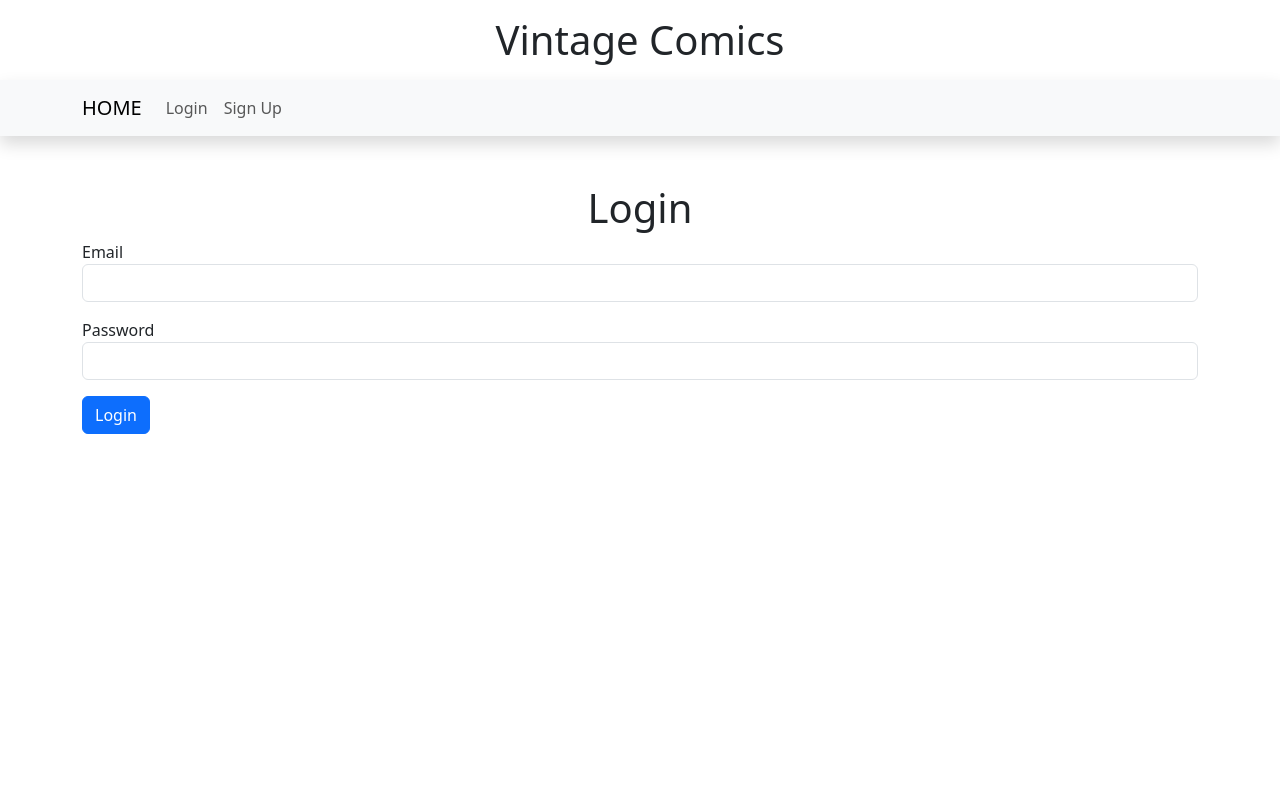
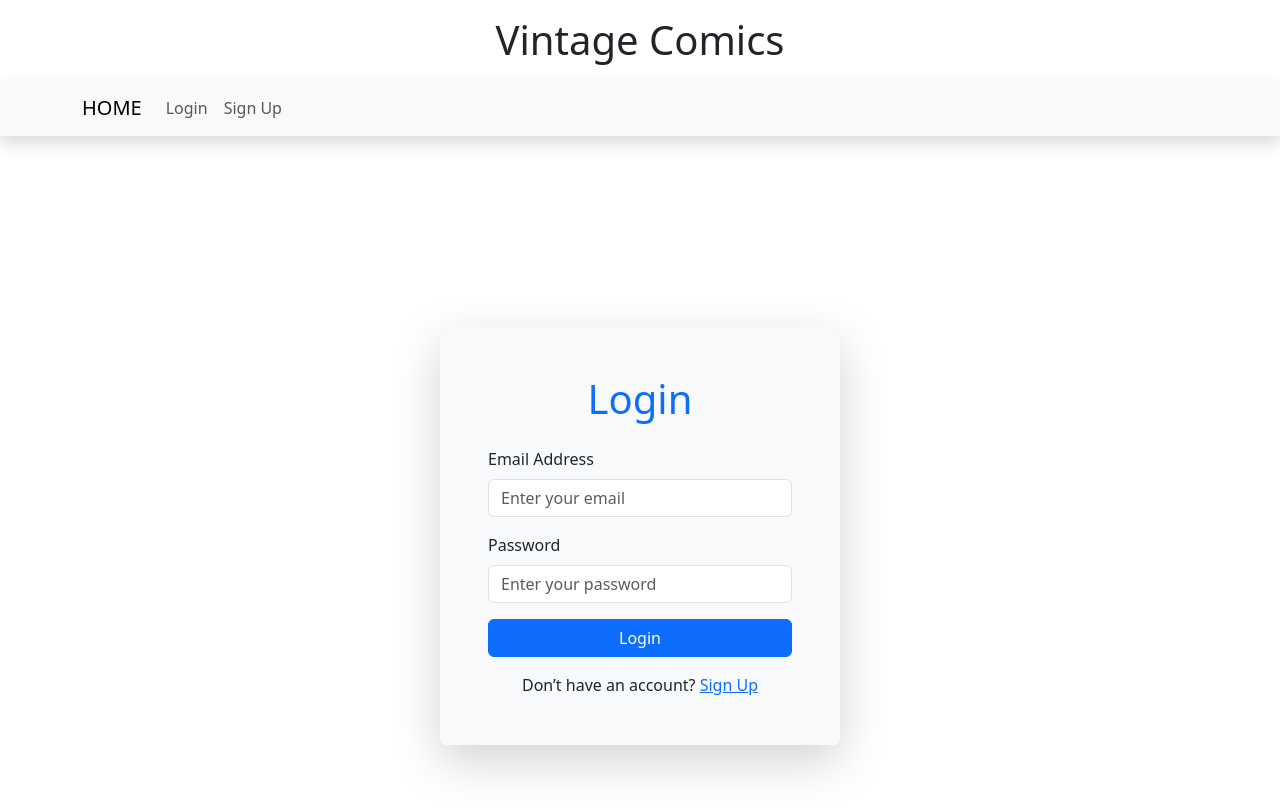
Before and after one commit to StepheninSchool/vintageComics_api, a React (Vite) app in the folder vintageComics-ui/: page /login in a window 1280 px wide. Shown: the top 812 px of the page. Built offline with nearby package versions, Linux system fonts and the light colour scheme; no server answers.

Commit message:
SPRINT 4: if cart exists, loggin in redirects to cart page

```diff
--- a/vintageComics-ui/src/routes/Login.jsx
+++ b/vintageComics-ui/src/routes/Login.jsx
@@ -1,7 +1,8 @@
-import React, { useState } from 'react';
-import { useNavigate } from 'react-router-dom';
-import { useForm } from 'react-hook-form';
-import { useOutletContext } from 'react-router-dom';
+import React, { useState } from "react";
+import { useForm } from "react-hook-form";
+import { useNavigate } from "react-router-dom";
+import { useCookies } from "react-cookie";
+import { useOutletContext } from "react-router-dom";
 
 const apiUrl = import.meta.env.VITE_API_HOST;
 
@@ -9,58 +10,101 @@ export default function Login() {
   const { setIsLoggedIn } = useOutletContext(); // Access the state updater
   const { register, handleSubmit, formState: { errors } } = useForm();
   const [serverError, setServerError] = useState('');
+  const [cookies] = useCookies(['cart']); // Access the cart cookie
   const navigate = useNavigate();
 
   const onSubmit = async (data) => {
     try {
       const response = await fetch(`${apiUrl}/users/login`, {
-        method: 'POST',
-        headers: { 'Content-Type': 'application/json' },
+        method: "POST",
+        headers: { "Content-Type": "application/json" },
         body: JSON.stringify(data),
-        credentials: 'include',
+        credentials: "include",
       });
 
       if (response.ok) {
         setIsLoggedIn(true);
-        navigate('/home'); // Redirect after successful login
+
+        // Check if there are items in the cart
+        const cartItems = cookies.cart ? cookies.cart.split(",") : [];
+        if (cartItems.length > 0) {
+          navigate("/cart"); // Redirect to checkout if cart has items
+        } else {
+          navigate("/home"); // Otherwise, redirect to home
+        }
       } else {
         const errorData = await response.json();
-        setServerError(errorData.error || 'Login failed. Please try again.');
+        setServerError(errorData.error || "Login failed. Please try again.");
       }
     } catch (error) {
-      console.error('Error during login:', error);
-      setServerError('An unexpected error occurred. Please try again later.');
+      console.error("Error during login:", error);
+      setServerError("An unexpected error occurred. Please try again later.");
     }
   };
 
   return (
-    <div className="container my-5">
-      <h1 className="text-center">Login</h1>
-      <form onSubmit={handleSubmit(onSubmit)}>
-        {/* Email */}
+    <div className="container d-flex justify-content-center align-items-center vh-100">
+      <div className="bg-light p-5 rounded shadow-lg" style={{ width: "100%", maxWidth: "400px" }}>
+        <h1 className="text-center mb-4 text-primary">Login</h1>
+        <form onSubmit={handleSubmit(onSubmit)} noValidate>
+          {/* Email Field */}
           <div className="mb-3">
-          <label>Email</label>
+            <label htmlFor="email" className="form-label">
+              Email Address
+            </label>
             <input
               type="email"
-            {...register('email', { required: 'Email is required' })}
-            className={`form-control ${errors.email && 'is-invalid'}`}
+              id="email"
+              className={`form-control ${errors.email ? "is-invalid" : ""}`}
+              placeholder="Enter your email"
+              {...register("email", {
+                required: "Email is required",
+                pattern: {
+                  value: /^[^\s@]+@[^\s@]+\.[^\s@]+$/,
+                  message: "Enter a valid email address",
+                },
+              })}
             />
             {errors.email && <div className="invalid-feedback">{errors.email.message}</div>}
           </div>
-        {/* Password */}
+
+          {/* Password Field */}
           <div className="mb-3">
-          <label>Password</label>
+            <label htmlFor="password" className="form-label">
+              Password
+            </label>
             <input
               type="password"
-            {...register('password', { required: 'Password is required' })}
-            className={`form-control ${errors.password && 'is-invalid'}`}
+              id="password"
+              className={`form-control ${errors.password ? "is-invalid" : ""}`}
+              placeholder="Enter your password"
+              {...register("password", {
+                required: "Password is required",
+                minLength: {
+                  value: 8,
+                  message: "Password must be at least 8 characters",
+                },
+              })}
             />
             {errors.password && <div className="invalid-feedback">{errors.password.message}</div>}
           </div>
+
           {/* Server Error */}
-        {serverError && <p className="text-danger">{serverError}</p>}
-        <button type="submit" className="btn btn-primary">Login</button>
+          {serverError && (
+            <div className="alert alert-danger" role="alert">
+              {serverError}
+            </div>
+          )}
+
+          {/* Submit Button */}
+          <button type="submit" className="btn btn-primary w-100 mb-3">Login</button>
+
+          {/* Signup Link */}
+          <div className="text-center">
+            Don’t have an account? <a href="/signup" className="text-primary">Sign Up</a>
+          </div>
         </form>
+      </div>
     </div>
   );
 }
--- a/vintageComics-ui/src/routes/Logout.jsx
+++ b/vintageComics-ui/src/routes/Logout.jsx
@@ -38,10 +38,18 @@ export default function Logout() {
   }, [setIsLoggedIn, navigate]); // Add dependencies to the useEffect hook
 
   return (
-    <div className="container">
-      {/* Display a heading and the logout message */}
-      <h2>Logout</h2>
-      <p>{message}</p>
+    <div className="container my-5">
+      <div className="bg-light p-4 rounded shadow-lg text-center">
+        <h1 className="text-danger mb-4">Logout</h1>
+        <p className="lead">{message}</p>
+        {/* Redirect to home page */}
+        <button
+          className="btn btn-primary mt-3"
+          onClick={() => navigate('/home')}
+        >
+          Go to Home
+        </button>
+      </div>
     </div>
   );
 }
--- a/vintageComics-ui/src/routes/Signup.jsx
+++ b/vintageComics-ui/src/routes/Signup.jsx
@@ -42,11 +42,11 @@ export default function Signup() {
   };
 
   return (
-    <div className="container my-5">
-      <div className="bg-light p-4 rounded shadow-lg">
-        <h1 className="text-center display-4 text-primary mb-4">Sign Up</h1>
+    <div className="container d-flex justify-content-center align-items-center vh-100">
+      <div className="bg-light p-5 rounded shadow-lg" style={{ width: "100%", maxWidth: "400px" }}>
+        <h1 className="text-center mb-4 text-primary">Sign Up</h1>
         <form onSubmit={handleSubmit(onSubmit)} noValidate>
-          {/* Email */}
+          {/* Email Field */}
           <div className="mb-3">
             <label htmlFor="email" className="form-label">
               Email Address
@@ -64,12 +64,10 @@ export default function Signup() {
                 },
               })}
             />
-            {errors.email && (
-              <div className="invalid-feedback">{errors.email.message}</div>
-            )}
+            {errors.email && <div className="invalid-feedback">{errors.email.message}</div>}
           </div>
 
-          {/* Password */}
+          {/* Password Field */}
           <div className="mb-3">
             <label htmlFor="password" className="form-label">
               Password
@@ -87,15 +85,13 @@ export default function Signup() {
                 },
               })}
             />
-            {errors.password && (
-              <div className="invalid-feedback">{errors.password.message}</div>
-            )}
+            {errors.password && <div className="invalid-feedback">{errors.password.message}</div>}
           </div>
 
-          {/* Display Detailed Password Errors */}
+          {/* Password Errors */}
           {passwordErrors.length > 0 && (
             <div className="alert alert-danger">
-              <ul>
+              <ul className="mb-0">
                 {passwordErrors.map((err, index) => (
                   <li key={index}>{err}</li>
                 ))}
@@ -103,7 +99,7 @@ export default function Signup() {
             </div>
           )}
 
-          {/* First Name */}
+          {/* First Name Field */}
           <div className="mb-3">
             <label htmlFor="first_name" className="form-label">
               First Name
@@ -111,22 +107,16 @@ export default function Signup() {
             <input
               type="text"
               id="first_name"
-              className={`form-control ${
-                errors.first_name ? "is-invalid" : ""
-              }`}
+              className={`form-control ${errors.first_name ? "is-invalid" : ""}`}
               placeholder="Enter your first name"
               {...register("first_name", {
                 required: "First name is required",
               })}
             />
-            {errors.first_name && (
-              <div className="invalid-feedback">
-                {errors.first_name.message}
-              </div>
-            )}
+            {errors.first_name && <div className="invalid-feedback">{errors.first_name.message}</div>}
           </div>
 
-          {/* Last Name */}
+          {/* Last Name Field */}
           <div className="mb-3">
             <label htmlFor="last_name" className="form-label">
               Last Name
@@ -134,32 +124,31 @@ export default function Signup() {
             <input
               type="text"
               id="last_name"
-              className={`form-control ${
-                errors.last_name ? "is-invalid" : ""
-              }`}
+              className={`form-control ${errors.last_name ? "is-invalid" : ""}`}
               placeholder="Enter your last name"
               {...register("last_name", {
                 required: "Last name is required",
               })}
             />
-            {errors.last_name && (
-              <div className="invalid-feedback">
-                {errors.last_name.message}
-              </div>
-            )}
+            {errors.last_name && <div className="invalid-feedback">{errors.last_name.message}</div>}
           </div>
 
-          {/* Server Errors */}
+          {/* Server Error Display */}
           {serverError && (
-            <div className="alert alert-danger" role="alert">
+            <div className="alert alert-danger text-center" role="alert">
               {serverError}
             </div>
           )}
 
           {/* Submit Button */}
-          <button type="submit" className="btn btn-primary w-100 rounded-pill">
+          <button type="submit" className="btn btn-primary w-100 mb-3">
             Sign Up
           </button>
+
+          {/* Login Link */}
+          <div className="text-center">
+            Already have an account? <a href="/login" className="text-primary">Log In</a>
+          </div>
         </form>
       </div>
     </div>
```
Lines whose indentation alone changed are shown as unchanged.
